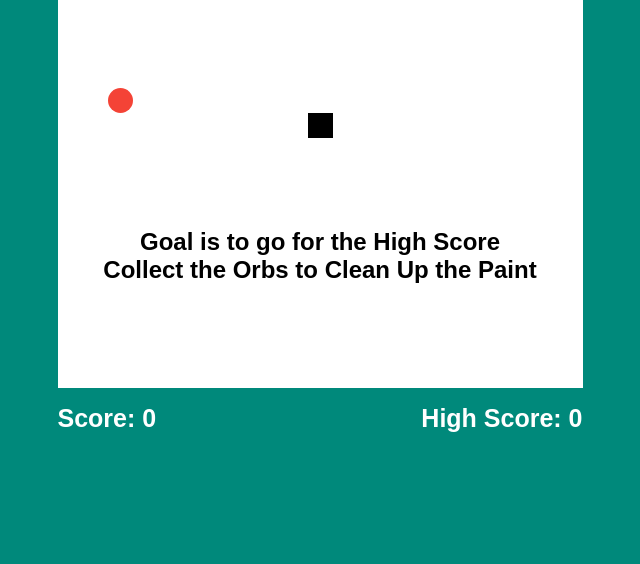
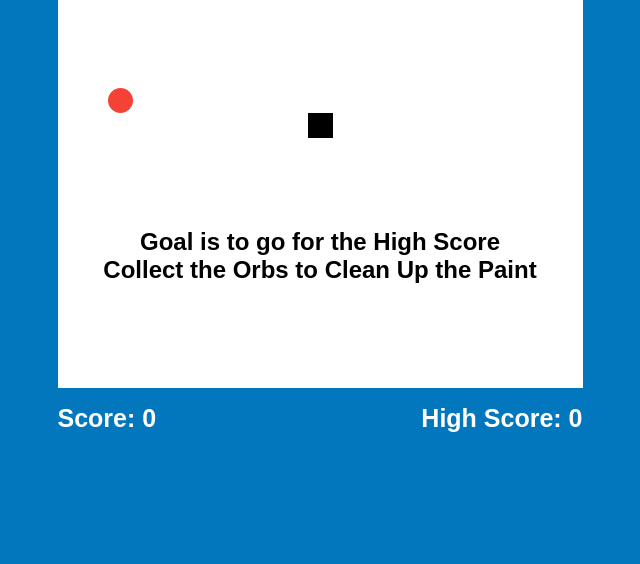
Before and after one commit to jaminc/snake, a plain HTML site: page index.html in a window 1280 px wide. Shown: the part 236-800 px from the top of the page, without its empty margins (320-960 px from the left). Drawn offline with Linux system fonts and the light colour scheme.

Commit message:
Add random background color on page load.

```diff
--- a/css/01_page.css
+++ b/css/01_page.css
@@ -1,5 +1,5 @@
 html {
-  background: #00897B;
+  /*background: #00897B;*/
   color: #fff;
 }
 
--- a/js/view.js
+++ b/js/view.js
@@ -5,6 +5,8 @@
   }
 
   var View = SG.View = function ($el) {
+    this.changePageBackgroundColor();
+
     if (typeof window.localStorage.highScore === "undefined") {
       window.localStorage.highScore = 0;
     }
@@ -26,7 +28,7 @@
     this.render();
   };
 
-  View.prototype.randomColor = function () {
+  View.prototype.selectRandomColor = function () {
     var idx = Math.floor(Math.random() * View.COLORS.length);
     return View.COLORS[idx];
   };
@@ -230,6 +232,12 @@
     }.bind(this));
   };
 
+  View.prototype.changePageBackgroundColor = function () {
+    var color = this.selectRandomColor();
+
+    $("html").css("background", color);
+  };
+
   View.STEP_MILLIS = 20;
   View.MOVE_DELAY = 3;
   View.BOARD_DIM = 21;
@@ -256,12 +264,11 @@
     "W": "snake-head-west",
   };
 
-  // View.COLORS = [
-  //   "red",
-  //   "yellow",
-  //   "blue",
-  //   "green",
-  //   "orange"
-  // ];
+  View.COLORS = [
+    "#00897B",
+    "#0277BD",
+    "#512DA8",
+    "#C62828"
+  ];
 
 }(this));
```
Also changed, not shown: index.html (line endings or trailing spaces).
